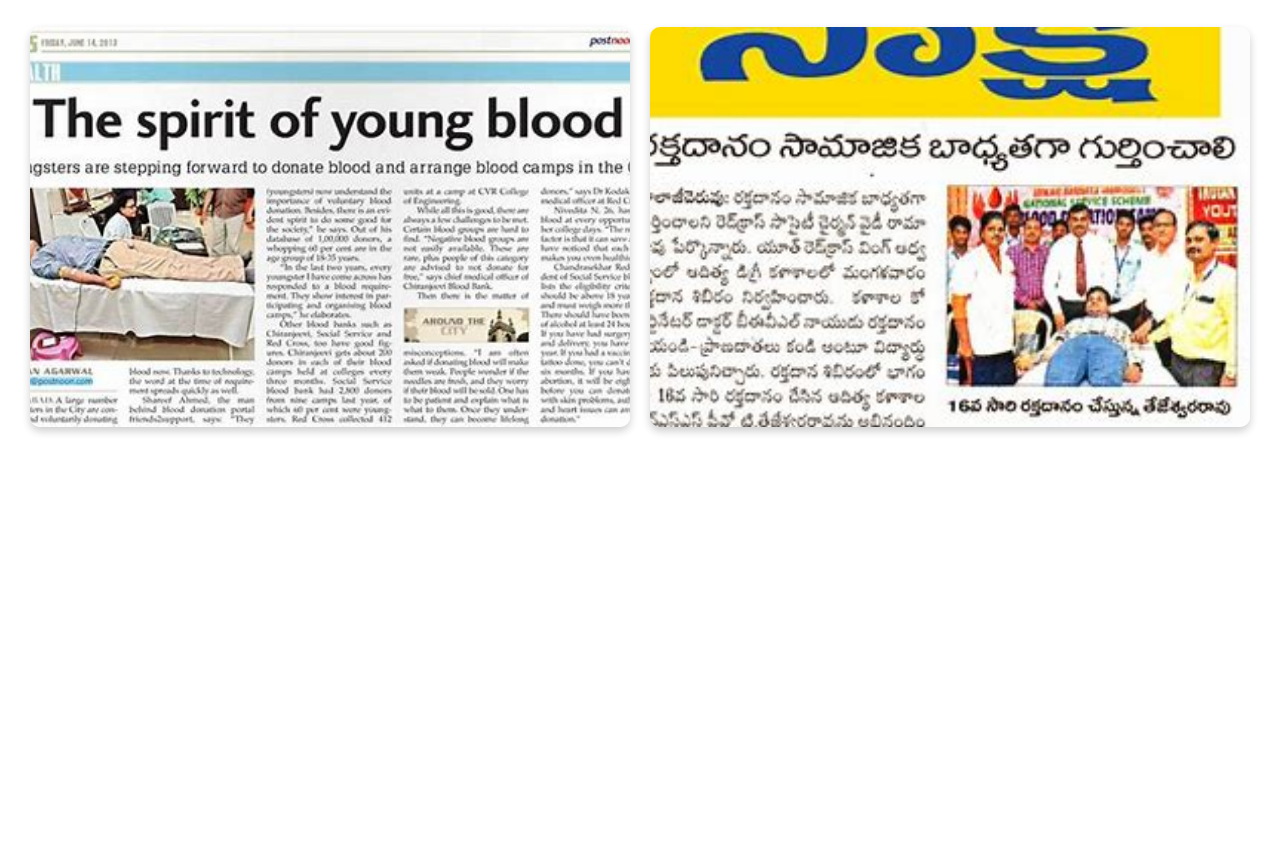
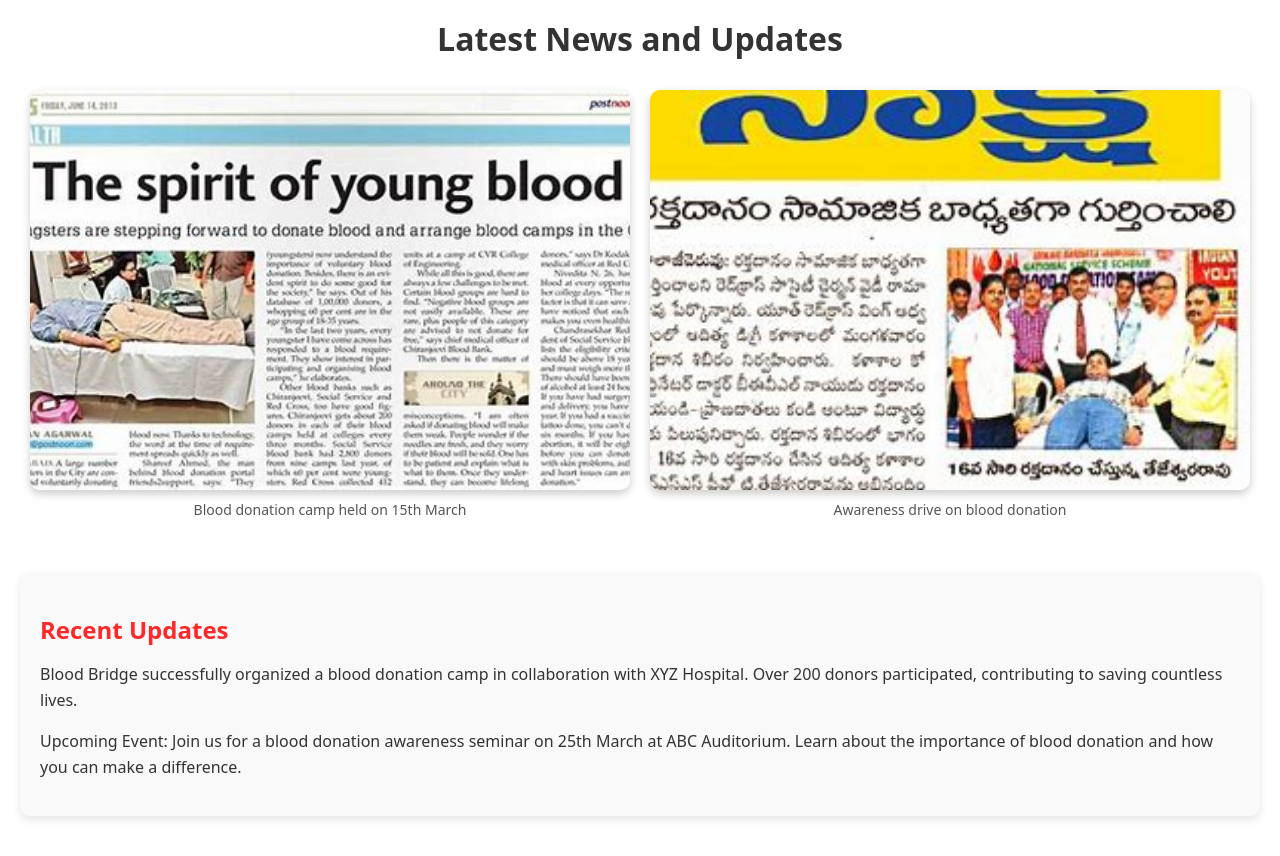
Before and after one commit to Arun-kumar2206/BloodBridge, a plain HTML site: page FRONTEND/components/news.html in a window 1280 px wide. Shown: the part 73-929 px from the top of the page. Before the commit the page ends 800 px from the top, so only its background shows below. Drawn offline with Linux system fonts and the light colour scheme.

Commit message:
updated news page.

```diff
--- a/FRONTEND/components/news.html
+++ b/FRONTEND/components/news.html
@@ -82,6 +82,41 @@
         box-shadow: 0 4px 8px rgba(0, 0, 0, 0.2);
         transition: transform 0.3s ease, box-shadow 0.3s ease;
       }
+
+      .news-heading {
+        text-align: center;
+        margin-top: 20px;
+        font-size: 32px;
+        font-weight: bold;
+        color: #333;
+      }
+
+      .image-caption {
+        text-align: center;
+        font-size: 14px;
+        color: #555;
+        margin-top: 5px;
+      }
+
+      .news-updates {
+        margin: 40px 20px;
+        padding: 20px;
+        background-color: #f9f9f9;
+        border-radius: 10px;
+        box-shadow: 0 4px 8px rgba(0, 0, 0, 0.1);
+      }
+
+      .news-updates h2 {
+        font-size: 24px;
+        color: #ff2828;
+        margin-bottom: 15px;
+      }
+
+      .news-updates p {
+        font-size: 16px;
+        line-height: 1.6;
+        color: #333;
+      }
     </style>
   </head>
   <body>
@@ -100,9 +135,29 @@
         </ul>
       </div>
     </nav>
+    <h1 class="news-heading">Latest News and Updates</h1>
     <div class="image-container">
-      <img src="../images/news1.jpg" alt="News 1" width="400" />
-      <img src="../images/news2.jpg" alt="News 2" width="400" />
+      <div>
+        <img src="../images/news1.jpg" alt="News 1" width="400" />
+        <p class="image-caption">Blood donation camp held on 15th March</p>
+      </div>
+      <div>
+        <img src="../images/news2.jpg" alt="News 2" width="400" />
+        <p class="image-caption">Awareness drive on blood donation</p>
+      </div>
+    </div>
+    <div class="news-updates">
+      <h2>Recent Updates</h2>
+      <p>
+        Blood Bridge successfully organized a blood donation camp in
+        collaboration with XYZ Hospital. Over 200 donors participated,
+        contributing to saving countless lives.
+      </p>
+      <p>
+        Upcoming Event: Join us for a blood donation awareness seminar on 25th
+        March at ABC Auditorium. Learn about the importance of blood donation
+        and how you can make a difference.
+      </p>
     </div>
   </body>
 </html>
```
